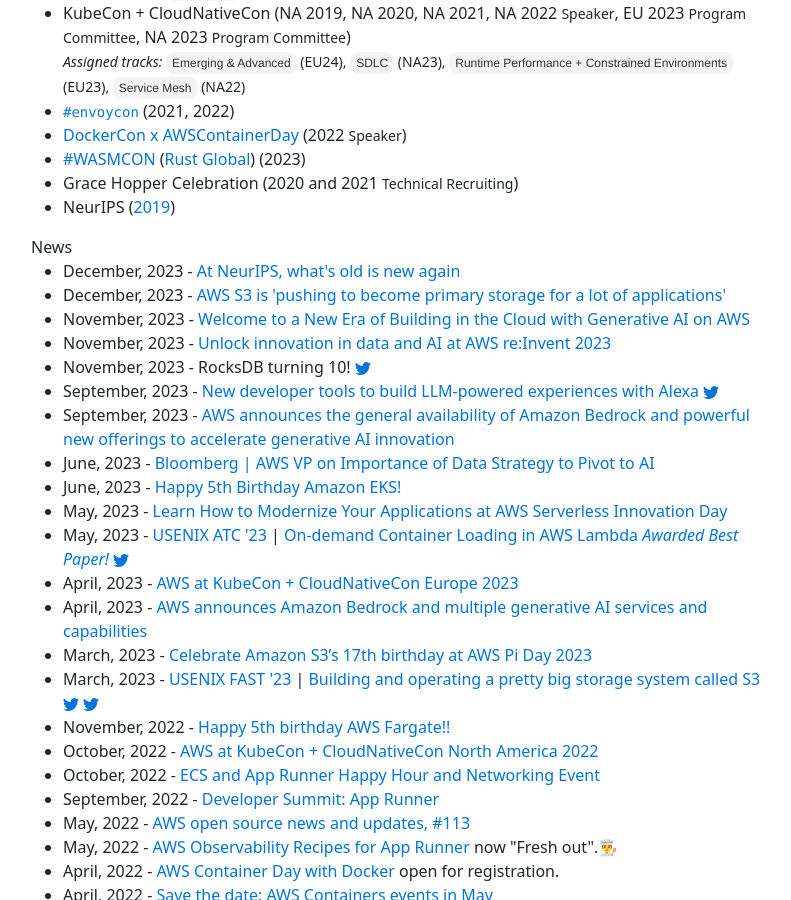
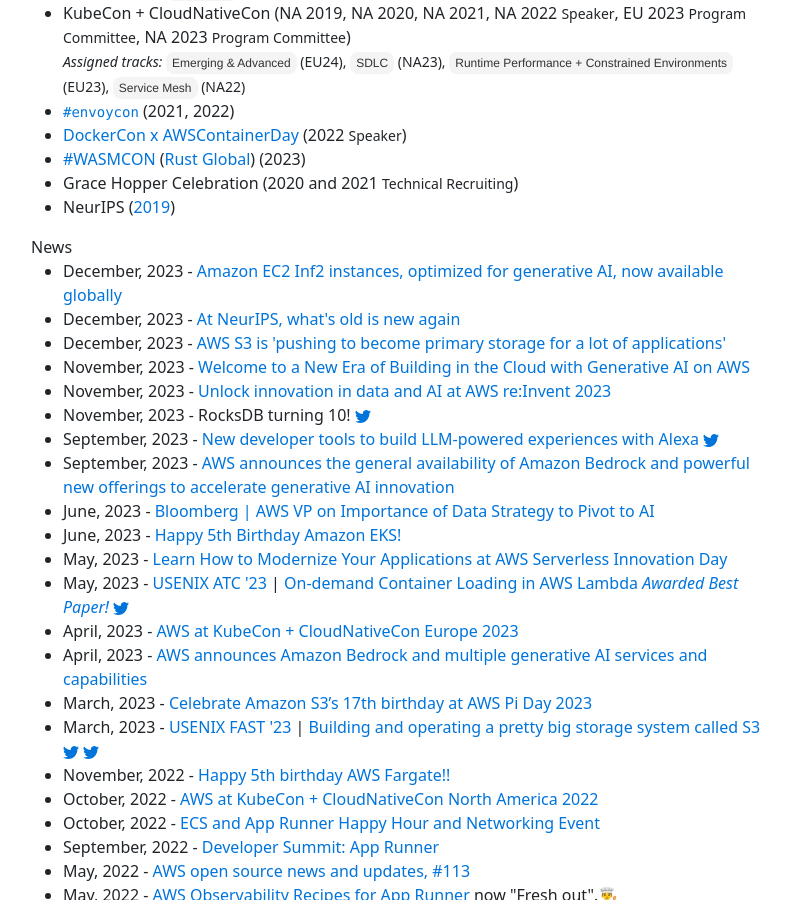
Before and after one commit to gfw001/gfw001.github.io, a Jekyll site: the page index.html, which Jekyll copies as it is, in a window 1280 px wide and 900 px high, scrolled down 1657 px. Shown: the whole window, without its empty margins (51-842 px from the left). Built offline with Jekyll 4.4.1, drawn with Linux system fonts in a browser that asks for light colours.

Commit message:
Update index.html

```diff
--- a/index.html
+++ b/index.html
@@ -340,6 +340,10 @@
       News
 	<ul>
 	<li>
+	        December, 2023 - <a href="https://aws.amazon.com/about-aws/whats-new/2023/12/amazon-ec2-inf2-instances-generative-ai/">Amazon EC2 Inf2 instances, optimized for generative AI, now available globally</a>
+
+	</li>
+	<li>
 	        December, 2023 - <a href="https://www.amazon.science/blog/at-neurips-whats-old-is-new-again">At NeurIPS, what's old is new again</a>
 
 	</li>
```
